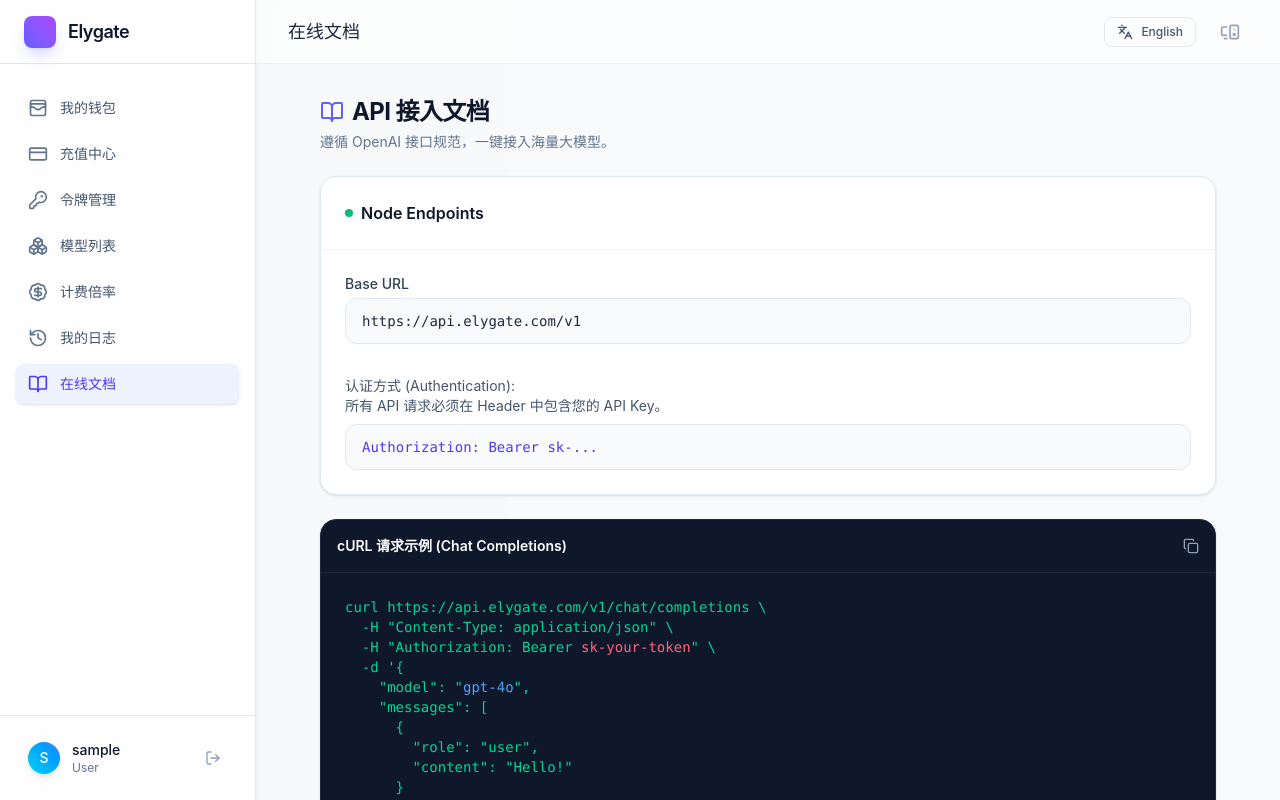
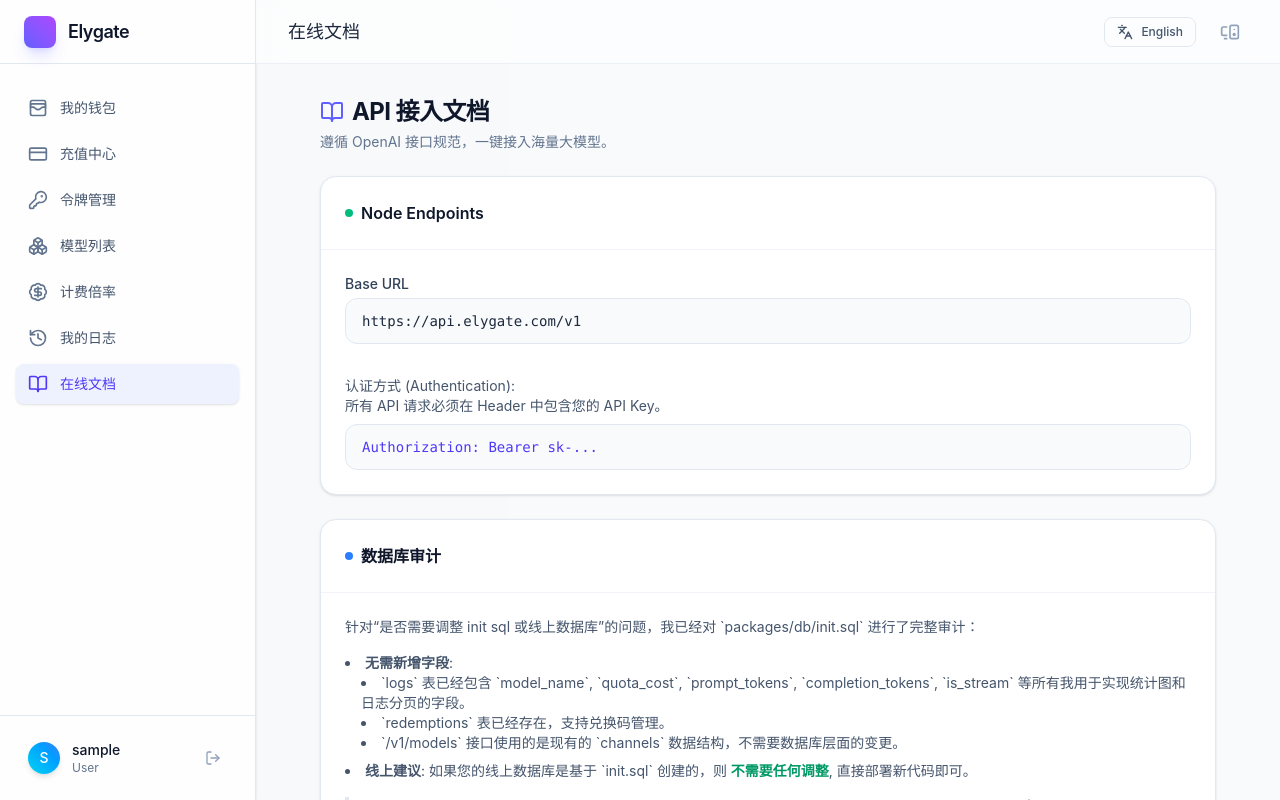
Before and after one commit to zuohuadong/elygate, a SvelteKit app in the folder apps/web/: page /consumer/docs in a window 1280 px wide. Built offline with nearby package versions, Linux system fonts and the light colour scheme; sample sign-in values are in the browser's storage.

Commit message:
docs: finalize consumer features and schema audit

```diff
--- a/apps/web/src/routes/consumer/docs/+page.svelte
+++ b/apps/web/src/routes/consumer/docs/+page.svelte
@@ -74,6 +74,76 @@
         </div>
     </div>
 
+    <!-- Database Audit -->
+    <div
+        class="bg-white dark:bg-slate-950 border border-slate-200 dark:border-slate-800 rounded-2xl shadow-sm overflow-hidden"
+    >
+        <div class="p-6 border-b border-slate-100 dark:border-slate-800">
+            <h3
+                class="font-semibold text-slate-900 dark:text-white flex items-center gap-2"
+            >
+                <span class="w-2 h-2 rounded-full bg-blue-500"></span>
+                {i18n.lang === "zh" ? "数据库审计" : "Database Audit"}
+            </h3>
+        </div>
+        <div class="p-6 space-y-4 text-sm text-slate-600 dark:text-slate-400">
+            <p>
+                {i18n.lang === "zh"
+                    ? "针对“是否需要调整 init sql 或线上数据库”的问题，我已经对 `packages/db/init.sql` 进行了完整审计："
+                    : "Regarding the question of whether to adjust `init.sql` or the production database, I have completed a full audit of `packages/db/init.sql`:"}
+            </p>
+            <ul class="list-disc list-inside space-y-2">
+                <li>
+                    <strong
+                        >{i18n.lang === "zh"
+                            ? "无需新增字段"
+                            : "No new fields required"}</strong
+                    >:
+                    <ul class="list-disc list-inside ml-4">
+                        <li>
+                            `logs` {i18n.lang === "zh"
+                                ? "表已经包含 `model_name`, `quota_cost`, `prompt_tokens`, `completion_tokens`, `is_stream` 等所有我用于实现统计图和日志分页的字段。"
+                                : "table already contains `model_name`, `quota_cost`, `prompt_tokens`, `completion_tokens`, `is_stream`, and all other fields used for statistics charts and log pagination."}
+                        </li>
+                        <li>
+                            `redemptions` {i18n.lang === "zh"
+                                ? "表已经存在，支持兑换码管理。"
+                                : "table already exists, supporting redemption code management."}
+                        </li>
+                        <li>
+                            `/v1/models` {i18n.lang === "zh"
+                                ? "接口使用的是现有的 `channels` 数据结构，不需要数据库层面的变更。"
+                                : "API uses the existing `channels` data structure, requiring no database-level changes."}
+                        </li>
+                    </ul>
+                </li>
+                <li>
+                    <strong
+                        >{i18n.lang === "zh"
+                            ? "线上建议"
+                            : "Production Recommendation"}</strong
+                    >: {i18n.lang === "zh"
+                        ? "如果您的线上数据库是基于 `init.sql` 创建的，则"
+                        : "If your production database was created based on `init.sql`, then"}
+                    <strong class="text-emerald-600 dark:text-emerald-400">
+                        {i18n.lang === "zh"
+                            ? "不需要任何调整"
+                            : "no adjustments are needed"}
+                    </strong>, {i18n.lang === "zh"
+                        ? "直接部署新代码即可。"
+                        : "you can deploy the new code directly."}
+                </li>
+            </ul>
+            <blockquote
+                class="border-l-4 border-slate-200 dark:border-slate-700 pl-4 italic text-slate-500 dark:text-slate-400"
+            >
+                {i18n.lang === "zh"
+                    ? "注：SvelteKit SSR 构建已在本地环境验证成功 (`vite v7.3.1 building ssr environment for production... ✔ done`)。所有代码已推送到远程仓库以进行生产部署。"
+                    : "Note: SvelteKit SSR build has been verified successfully on the local environment (`vite v7.3.1 building ssr environment for production... ✔ done`). All code is pushed to remote for production deployment."}
+            </blockquote>
+        </div>
+    </div>
+
     <!-- cURL Example -->
     <div
         class="bg-slate-900 rounded-2xl shadow-sm overflow-hidden border border-slate-800"
```
